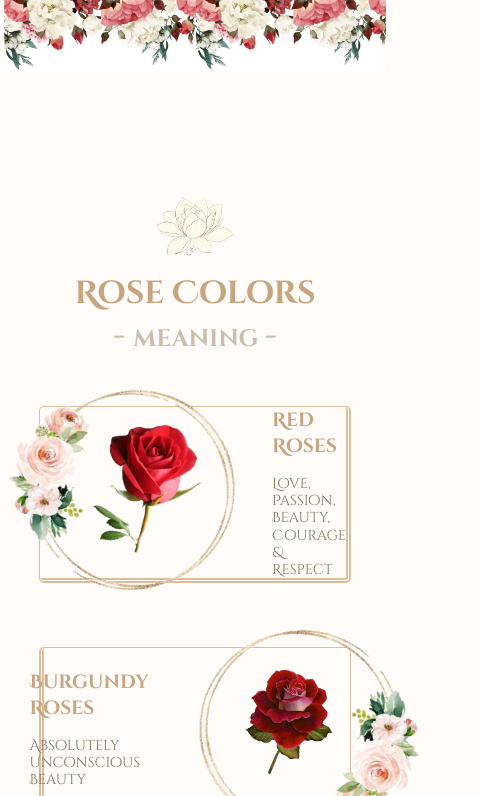
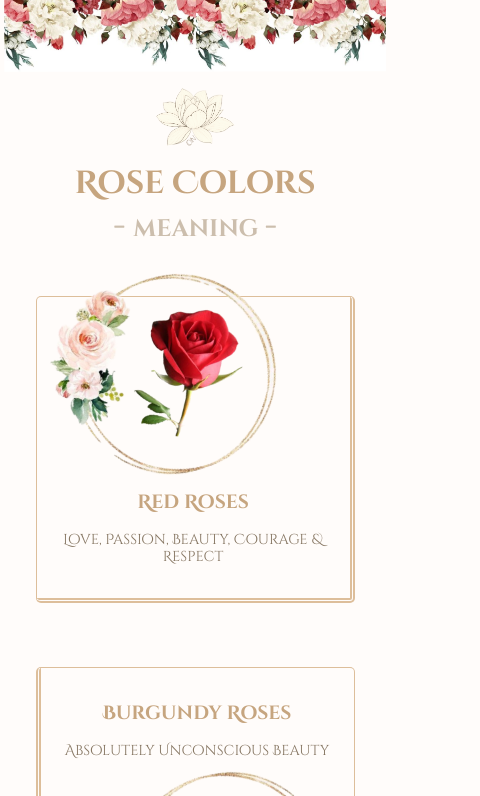
Before and after one commit to adelinatalia/rose-colors-meaning, a plain HTML site: page index.html in a window 390 px wide. Shown: the top 796 px of the page, 480 px wide, since content can reach past the window. Drawn offline with Linux system fonts and the light colour scheme.

Commit message:
responsive

```diff
--- a/assets/css/style.css
+++ b/assets/css/style.css
@@ -161,17 +161,17 @@ main {
 
 /* FOOTER */
 footer {
-    width: 100%;
     margin-top: 5.5rem;
     margin-bottom: auto;
     color: var(--txt);
 }
 .footer {
-    width: 100%;
-    height: 20vh;
+    width: 98vw;
+    height: 17vh;
     background-image: url(../img/flowers-footer.png);
     background-size: contain;
     background-repeat: repeat-x;
+    background-position: bottom;
 }
 .footer-bottom {
     width: 100%;
@@ -184,6 +184,9 @@ footer {
 
 /* responsive */
 @media only screen and (max-width: 990px) {
+    .header {
+        height: 18vh;
+    }
     main {
         margin-top: 1rem;
         flex-direction: column;
@@ -191,7 +194,37 @@ footer {
         align-items: center;
     }
     .card {
-        width: 80vw;
+        width: 78vw;
         height: auto;
     }
+    .card-content {
+        padding: 2rem 0;
+        text-align: center;
+    }
+    .card-left .card-content {
+        padding-right: 5.5rem;
+    }
+    .card-right .card-content {
+        padding-left: 5rem;
+    }
+    footer {
+        margin-top: 0;
+    }
 }
+
+@media only screen and (max-width: 550px) {
+    .header {
+        height: 15vh;
+    }
+    .card {
+        width: 90vw;
+        height: auto;
+        flex-wrap: wrap;
+    }
+    .card-left .card-content {
+        padding-right: 0rem;
+    }
+    .card-right .card-content {
+        padding-left: 0rem;
+    }
+}
```
